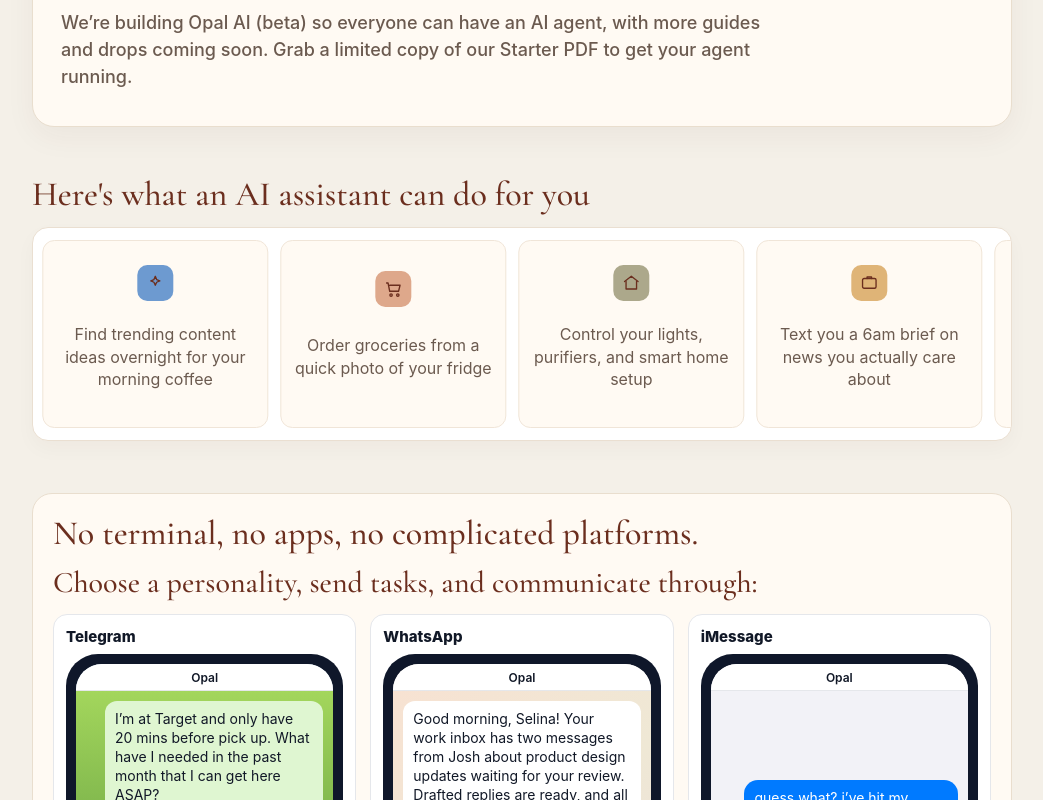
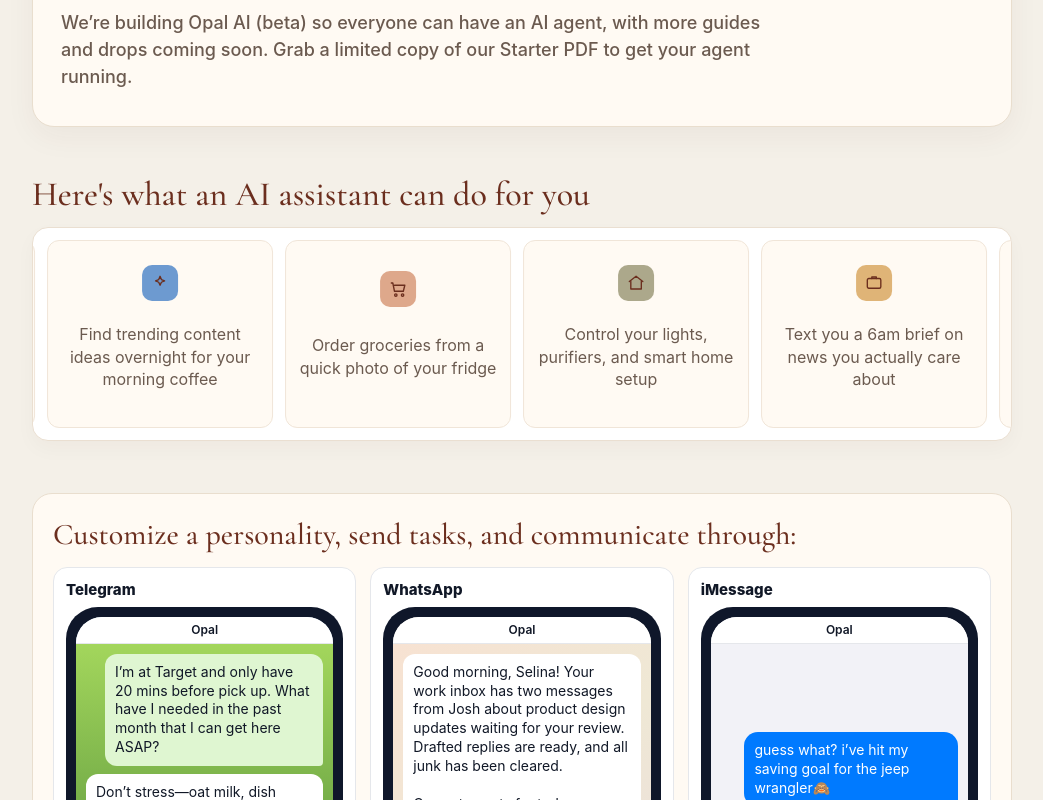
Before and after one commit to opal-the-bot/agent-inbox-mvp, a Next.js app: page /review/opal-ela-7xk9m2/landing in a window 1280 px wide. Shown: the part 449-1249 px from the top of the page, without its empty margins (118-1161 px from the left). Built offline with nearby package versions, Linux system fonts and the light colour scheme.

Commit message:
Simplify channel heading to single customize/tasks line

```diff
--- a/app/review/opal-ela-7xk9m2/landing/page.tsx
+++ b/app/review/opal-ela-7xk9m2/landing/page.tsx
@@ -121,9 +121,7 @@ export default function PrivateDraftLandingPage() {
         <section style={{ marginBottom: 52 }}>
           <div style={{ background: '#fffaf3', border: '1px solid #e9dece', borderRadius: 20, padding: '22px 20px' }}>
             <p className={editorial.className} style={{ margin: '0 0 14px', fontSize: 34, color: '#6b2e1e', lineHeight: 1.08 }}>
-              No terminal, no apps, no complicated platforms.
-              <br />
-              <span style={{ display: 'inline-block', marginTop: 14, fontSize: 30 }}>Choose a personality, send tasks, and communicate through:</span>
+              <span style={{ display: 'inline-block', marginTop: 0, fontSize: 30 }}>Customize a personality, send tasks, and communicate through:</span>
             </p>
 
             <div style={{ display: 'grid', gap: 14, gridTemplateColumns: 'repeat(auto-fit, minmax(260px, 1fr))' }}>
```
